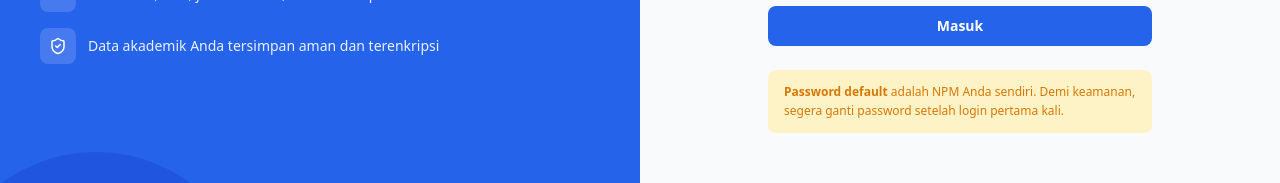
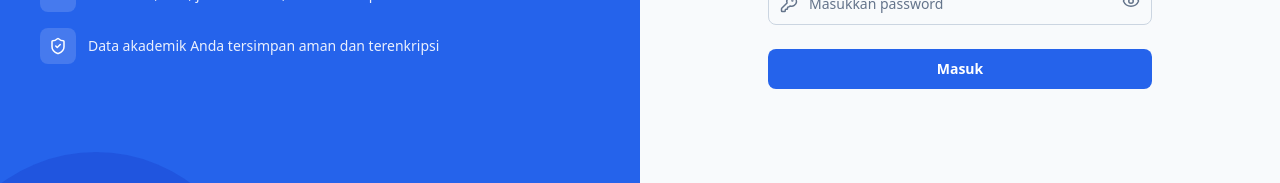
Before and after one commit to cdnesia/APP-SIMAWA, a Nuxt app: page /login in a window 1280 px wide. Shown: the part 456-639 px from the top of the page. Built offline with nearby package versions, Linux system fonts and the light colour scheme; no server answers.

Commit message:
update login page

```diff
--- a/app/features/auth/components/LoginForm.vue
+++ b/app/features/auth/components/LoginForm.vue
@@ -171,12 +171,6 @@ async function handleSubmit() {
 
           <Button type="submit" :is-loading="isSubmitting" :disabled="!!rateLimitMessage" class="mt-2 w-full">Masuk</Button>
         </form>
-
-        <div class="mt-6 rounded-lg bg-[var(--color-accent-light)] px-4 py-3">
-          <p class="text-xs leading-relaxed text-[var(--color-accent-dark)]">
-            <strong>Password default</strong> adalah NPM Anda sendiri. Demi keamanan, segera ganti password setelah login pertama kali.
-          </p>
-        </div>
       </div>
     </div>
   </div>
```
